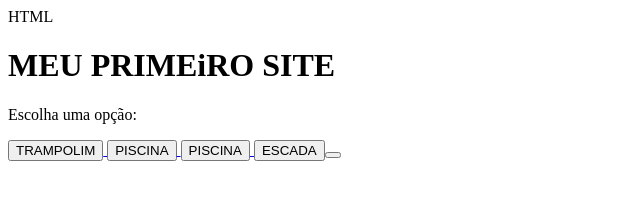
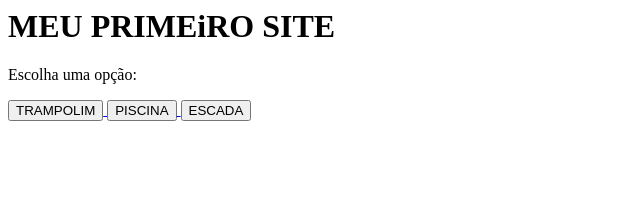
Before and after one commit to nicolas8004889/jogo-da-copa-, a plain HTML site: page index.html in a window 1280 px wide. Shown: the whole page, without its empty margins (0-640 px from the left). Drawn offline with Linux system fonts and the light colour scheme.

Commit message:
Update index.html

```diff
--- a/index.html
+++ b/index.html
@@ -1,5 +1,3 @@
-</> HTML
-
 </head>
 <body>
 
@@ -7,7 +5,7 @@
 
     <p>Escolha uma opção:</p>
 
-          <a href ="trampolim.html">
+      <a href="trampolim.html">
          <button>TRAMPOLIM</button>
       </a>
 
@@ -15,16 +13,8 @@
          <button>PISCINA</button>
       </a>
 
-        <a href="piscina.html">
-            <button>PISCINA</button>
-
-          </a>
-
       <a href="escada.html">
-           <button>ESCADA<button>
-
-        <a href="escada.html">
-
+         <button>ESCADA</button>
       </a>
 
 </body>
```
Lines whose indentation alone changed are shown as unchanged.
